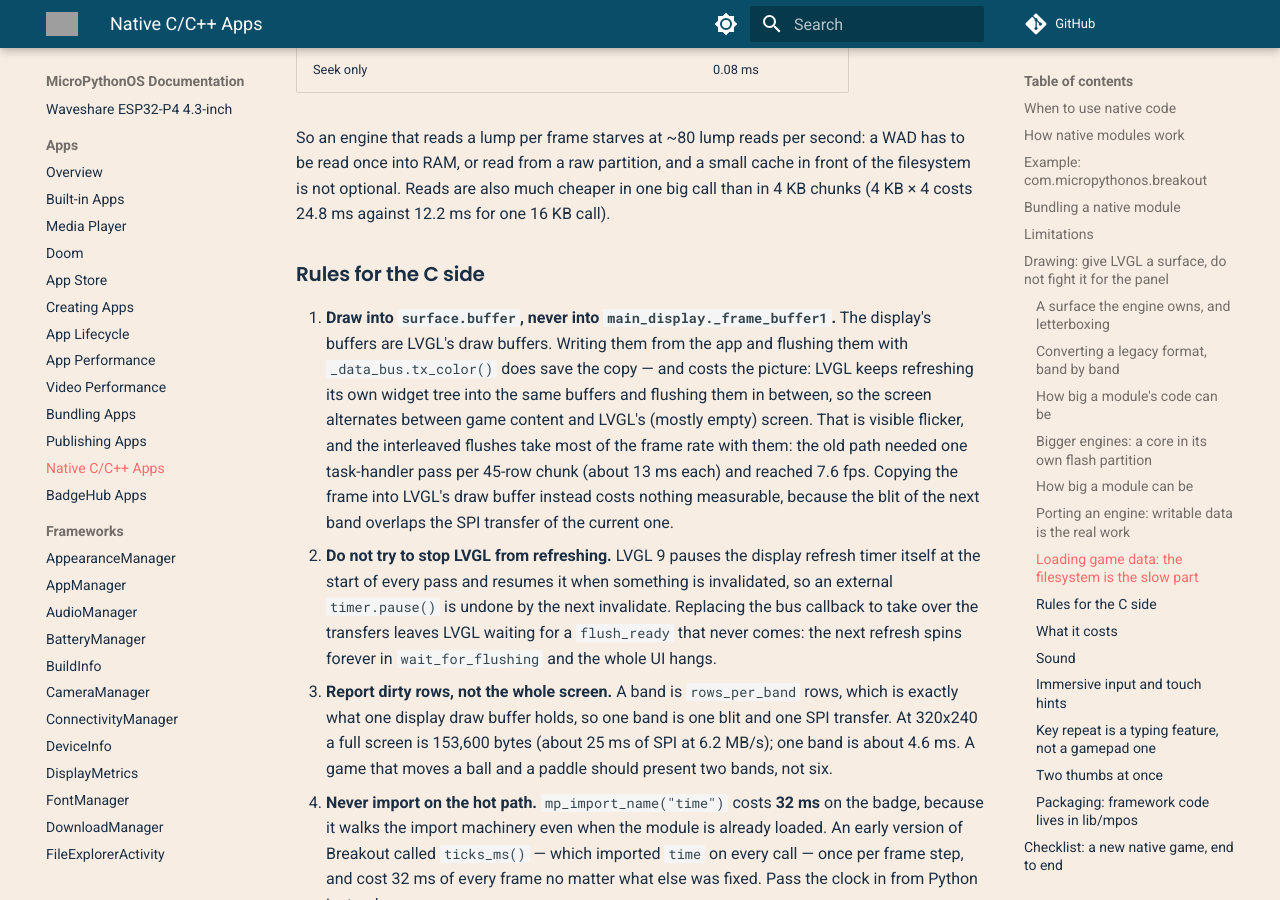
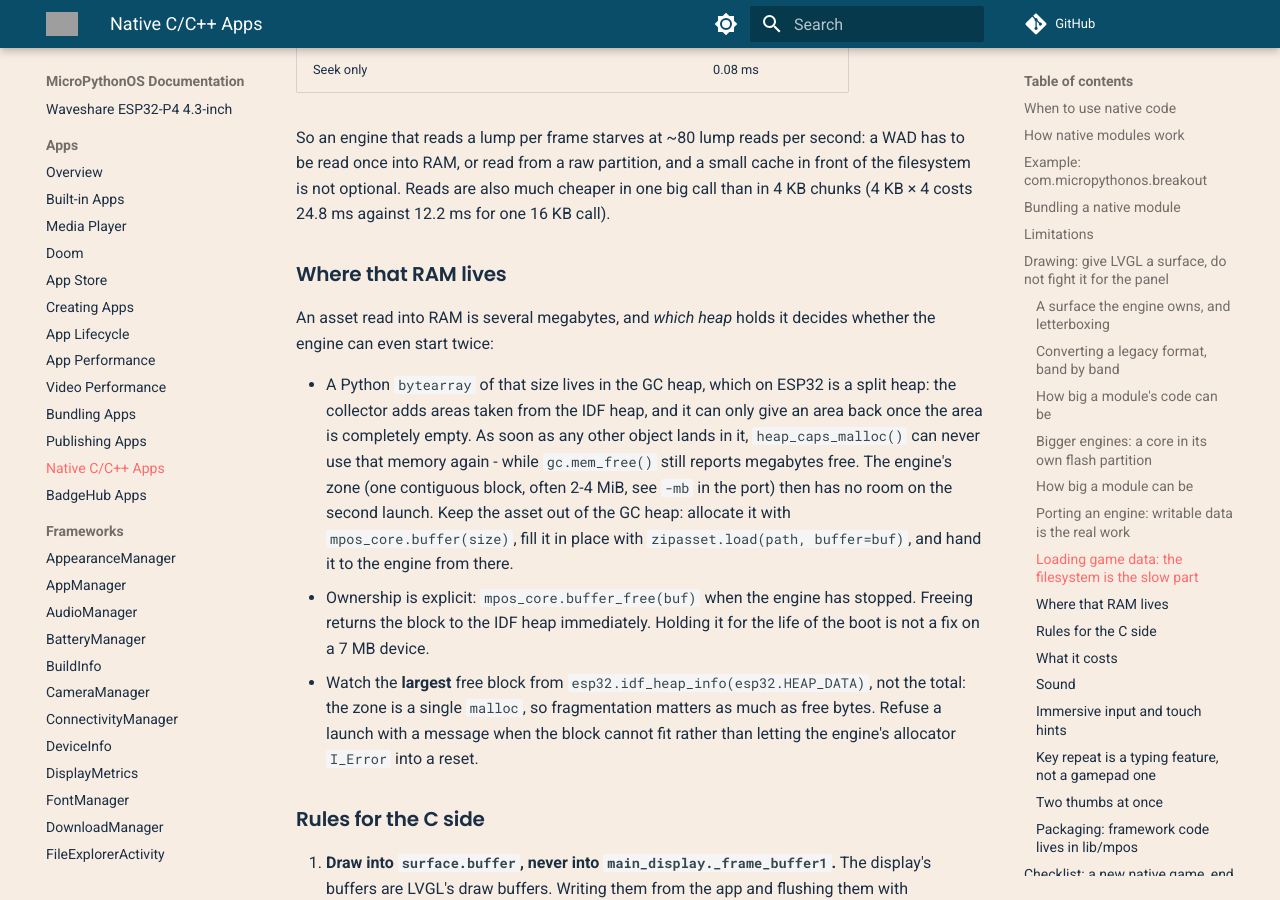
Before and after one commit to MicroPythonOS/docs, an MkDocs documentation site: the page built from docs/apps/native-apps.md, in a window 1280 px wide and 900 px high, scrolled down 8637 px. Built offline with MkDocs 1.6.1 and Material for MkDocs 9.7.7, drawn with Linux system fonts in a browser that asks for light colours; comment, search, counter and statistics services are not loaded; grey boxes are pictures that could not be loaded.

Commit message:
native apps: keep big assets out of the GC heap, with an explicit lifetime

```diff
--- a/docs/apps/native-apps.md
+++ b/docs/apps/native-apps.md
@@ -390,6 +390,28 @@ cache in front of the filesystem is not optional. Reads are also much cheaper in
 one big call than in 4 KB chunks (4 KB × 4 costs 24.8 ms against 12.2 ms for one
 16 KB call).
 
+### Where that RAM lives
+
+An asset read into RAM is several megabytes, and *which heap* holds it decides
+whether the engine can even start twice:
+
+- A Python `bytearray` of that size lives in the GC heap, which on ESP32 is a
+  split heap: the collector adds areas taken from the IDF heap, and it can only
+  give an area back once the area is completely empty. As soon as any other
+  object lands in it, `heap_caps_malloc()` can never use that memory again -
+  while `gc.mem_free()` still reports megabytes free. The engine's zone (one
+  contiguous block, often 2-4 MiB, see `-mb` in the port) then has no room on
+  the second launch. Keep the asset out of the GC heap: allocate it with
+  `mpos_core.buffer(size)`, fill it in place with `zipasset.load(path,
+  buffer=buf)`, and hand it to the engine from there.
+- Ownership is explicit: `mpos_core.buffer_free(buf)` when the engine has
+  stopped. Freeing returns the block to the IDF heap immediately. Holding it for
+  the life of the boot is not a fix on a 7 MB device.
+- Watch the **largest** free block from `esp32.idf_heap_info(esp32.HEAP_DATA)`,
+  not the total: the zone is a single `malloc`, so fragmentation matters as much
+  as free bytes. Refuse a launch with a message when the block cannot fit rather
+  than letting the engine's allocator `I_Error` into a reset.
+
 ### Rules for the C side
 
 1. **Draw into `surface.buffer`, never into `main_display._frame_buffer1`.**
```
